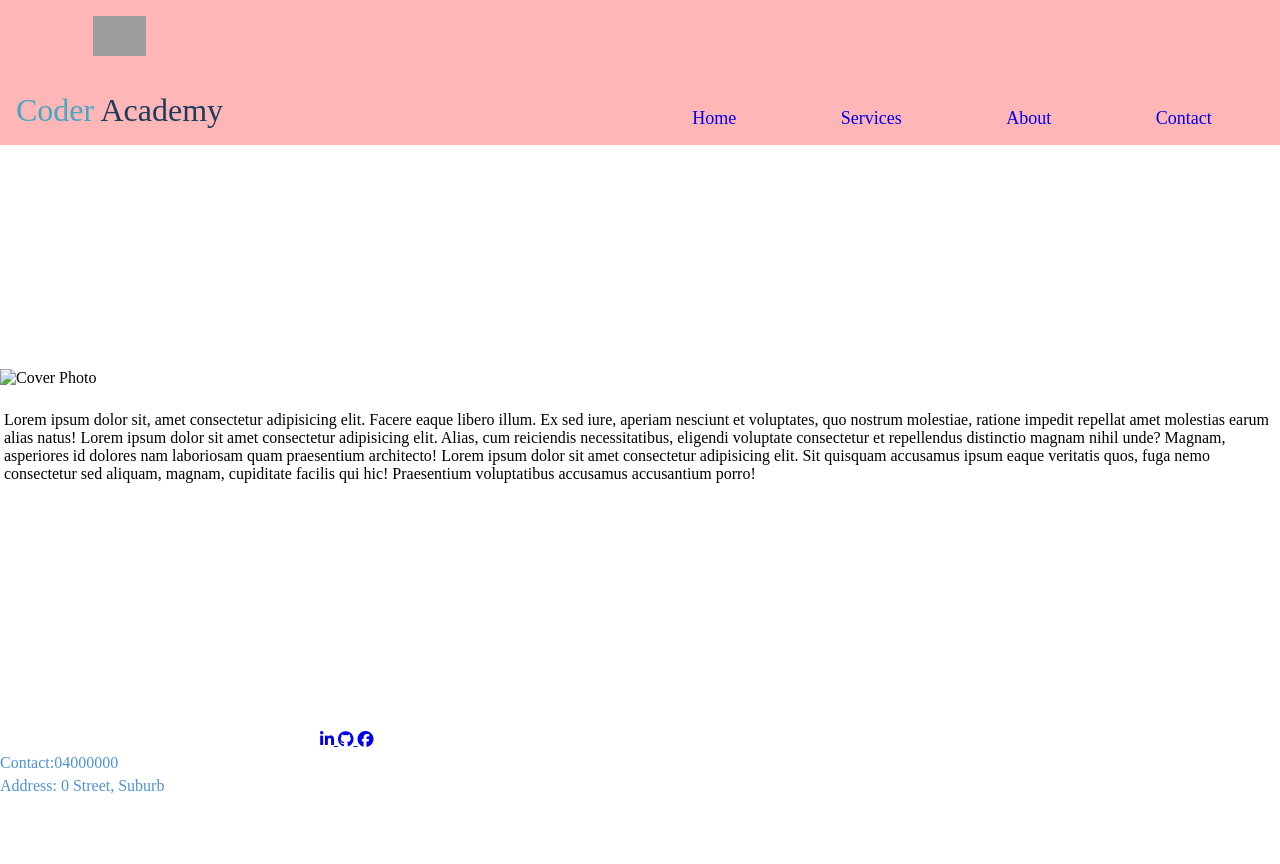
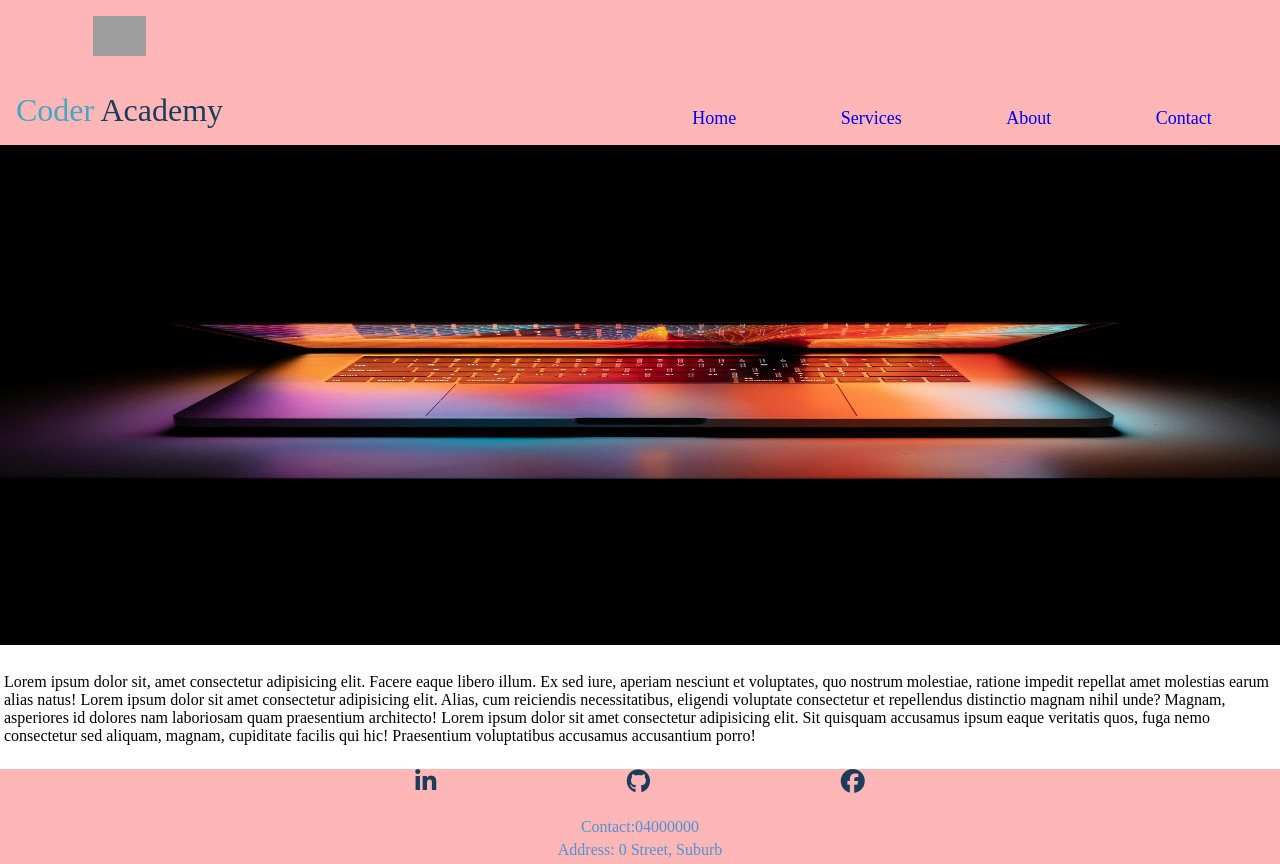
Before and after one commit to Venitak2004/2024-apr-std-portfolio, a plain HTML site: page index.html in a window 1280 px wide. Before the commit the page ends 800 px from the top, so only its background shows below. Drawn offline with Linux system fonts and the light colour scheme; grey boxes are pictures that could not be loaded.

Commit message:
got all code up to date

```diff
--- a/index.html
+++ b/index.html
@@ -37,7 +37,7 @@
 
     <section>
         <div class="cover-photo">
-            <img src="./images/cover-photo.jpeg" alt="Cover Photo">
+            <img src= "./images/cover-photo.jpg" alt= "Cover Photo">
             </div>
             <div class="details">
                 Lorem ipsum dolor sit, amet consectetur adipisicing elit. Facere eaque libero illum. Ex sed iure, aperiam nesciunt et voluptates, quo nostrum molestiae, ratione impedit repellat amet molestias earum alias natus!
--- a/styles/style.css
+++ b/styles/style.css
@@ -40,26 +40,26 @@ header {
     width: 100%;
     display: flex;
     justify-content: space-around;
-    font-size: 18px
+    font-size: 18px;
 }
 
 #nav-items a {
     text-decoration: none;
 }
 
-#footer {
-    background-color: var(--primary-color)
+footer {
+    background-color: var(--primary-color);
     text-align: center;
-    padding: 16px
+    padding:after 16px;
 }
 
-#social-media a i {
+.social-media {
     display: flex;
     justify-content: space-around;
     margin-bottom: 24px;
 }
 
-#social-media a i {
+.social-media a i {
     font-size: 24px;
     color: #1C3C5C;
 }
```
Also changed, not shown: 1 other file.
